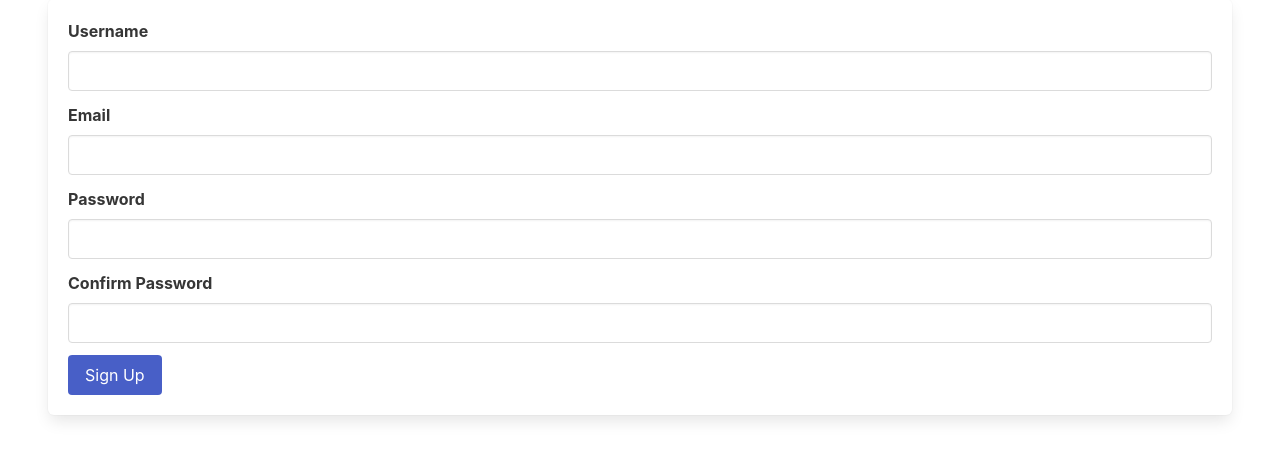
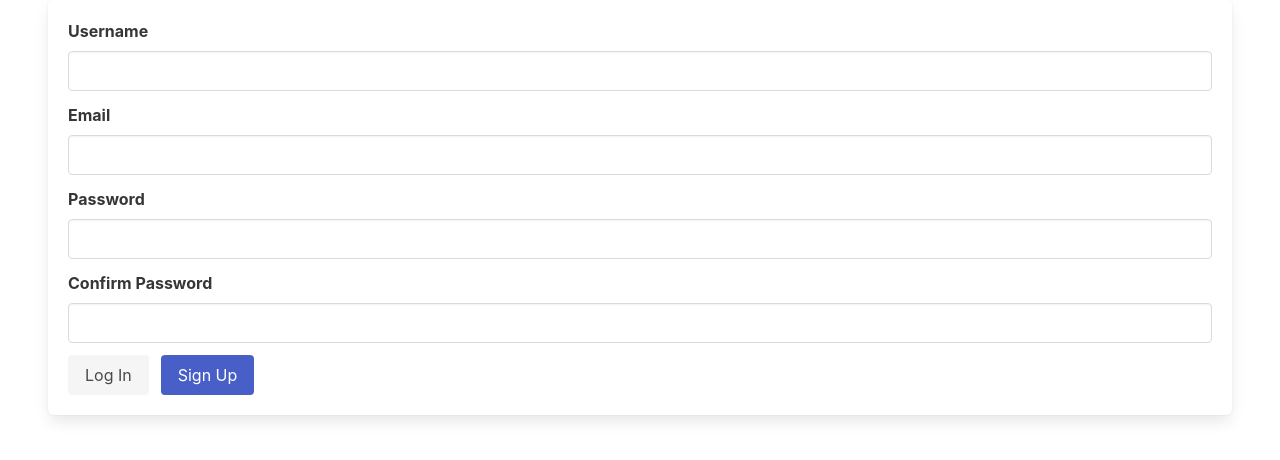
Before and after one commit to cdigby/Rambler, a Django app: page /users/signup/ in a window 1280 px wide. Shown: the part 153-613 px from the top of the page. Run offline with Django 3.2, Linux system fonts and the light colour scheme; some libraries are stand-ins or nearby versions.

Commit message:
Add Log in link to sign up page and vice versa

```diff
--- a/Feed/templates/Feed/Feed.html
+++ b/Feed/templates/Feed/Feed.html
@@ -63,7 +63,7 @@
                 <p class="level-item"><strong>All:</strong></p>
                 <p class="level-item"><a href="">Latest<a/></p>
                 <p class="level-item"><a>Most Popular</a></p>
-                <p class="level-item"><a class="button is-success">New Route</a></p>
+                <p class="level-item"><a href="{% url 'RoutePlanner:route-planner' %}" class="button is-success">New Route</a></p>
             </div>
         </nav>
 
--- a/users/templates/users/signup_page.html
+++ b/users/templates/users/signup_page.html
@@ -12,7 +12,14 @@
                 {% include 'forms/input.html' with field=form.email label='Email' %}
                 {% include 'forms/input.html' with field=form.password label='Password' %}
                 {% include 'forms/input.html' with field=form.password_confirmation label='Confirm Password' %}
-                {% include 'forms/submit.html' with text='Sign Up' %}
+                <div class="field is-grouped">
+                    <div class="control">
+                        <a href="{% url 'users:login' %}" class="button is-light">Log In</a>
+                    </div>
+                    <div class="control">
+                        <button class="button is-link">Sign Up</button>
+                    </div>
+                </div>
             </form>
         </div>
     </div>
```
Also changed, not shown: users/templates/users/login_page.html (+8 -1 lines).
